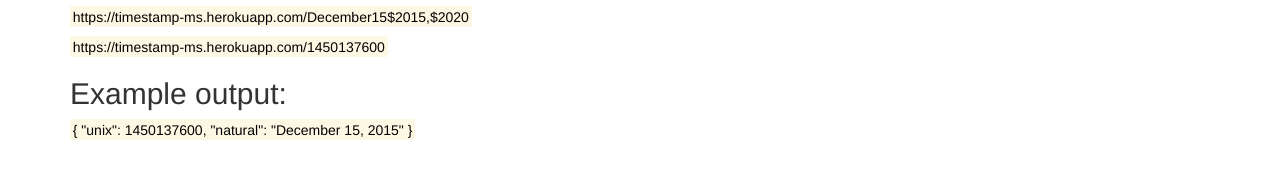
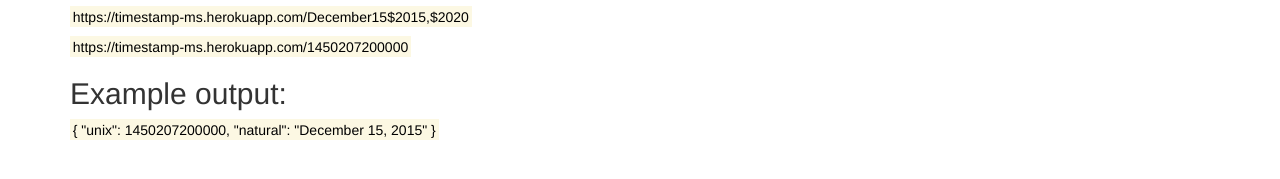
Before and after one commit to Hongkuan-Wang/fccproj-timestamp, a website: page public/index.html in a window 1280 px wide. Shown: the part 281-460 px from the top of the page. Drawn offline with nearby package versions, Linux system fonts and the light colour scheme.

Commit message:
change unix result

```diff
--- a/public/index.html
+++ b/public/index.html
@@ -18,9 +18,9 @@
         </blockquote>
         <h2>Example usage:</h2>
         <p><mark>https://timestamp-ms.herokuapp.com/December15$2015,$2020</mark></p>
-        <p><mark>https://timestamp-ms.herokuapp.com/1450137600</mark></p>
+        <p><mark>https://timestamp-ms.herokuapp.com/1450207200000</mark></p>
         <h2>Example output:</h2>
-        <p><mark>{ "unix": 1450137600, "natural": "December 15, 2015" }</mark></p>
+        <p><mark>{ "unix": 1450207200000, "natural": "December 15, 2015" }</mark></p>
     </div>
 
 </body>
```
